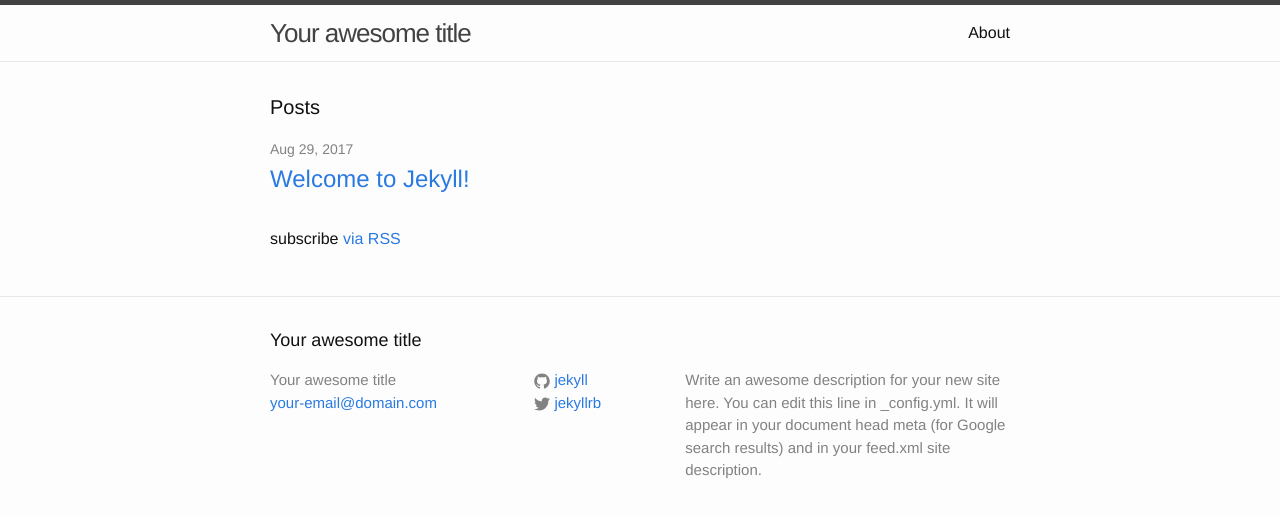
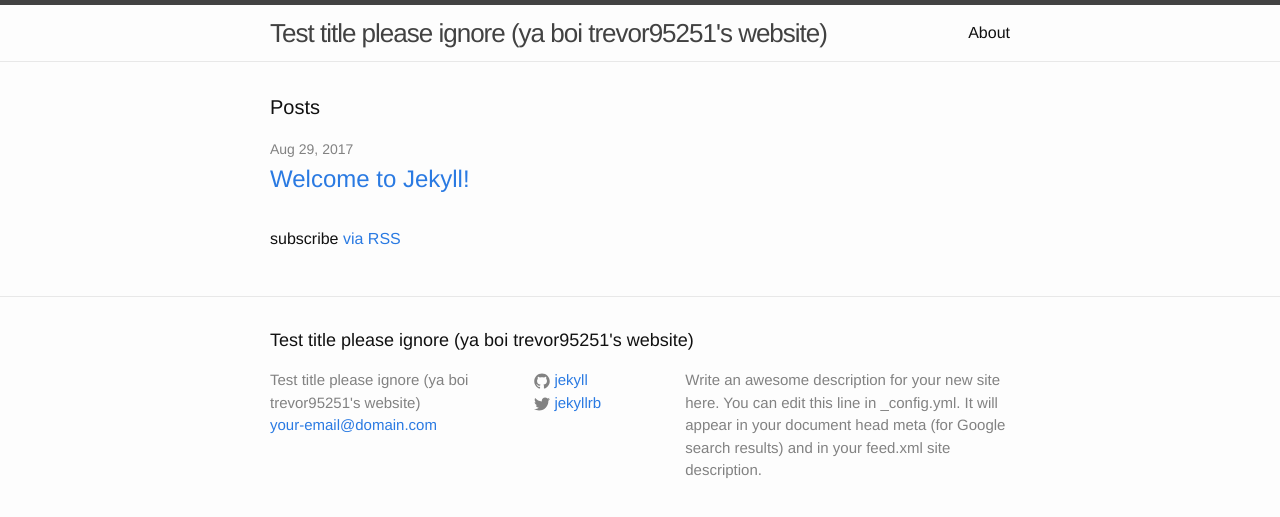
Before and after one commit to SpaceNerd95251/SpaceNerd95251.github.io, a Jekyll site: the page built from index.html, in a window 1280 px wide. Shown: the top 517 px of the page. Built offline with Jekyll 4.4.1, drawn with Linux system fonts in a browser that asks for light colours.

Commit message:
Update_config.yml
changed title to test things

```diff
--- a/_config.yml
+++ b/_config.yml
@@ -6,7 +6,7 @@
 # 'jekyll serve'. If you change this file, please restart the server process.
 
 # Site settings
-title: Your awesome title
+title: Test title please ignore (ya boi trevor95251's website)
 email: your-email@domain.com
 description: > # this means to ignore newlines until "baseurl:"
   Write an awesome description for your new site here. You can edit this
```
